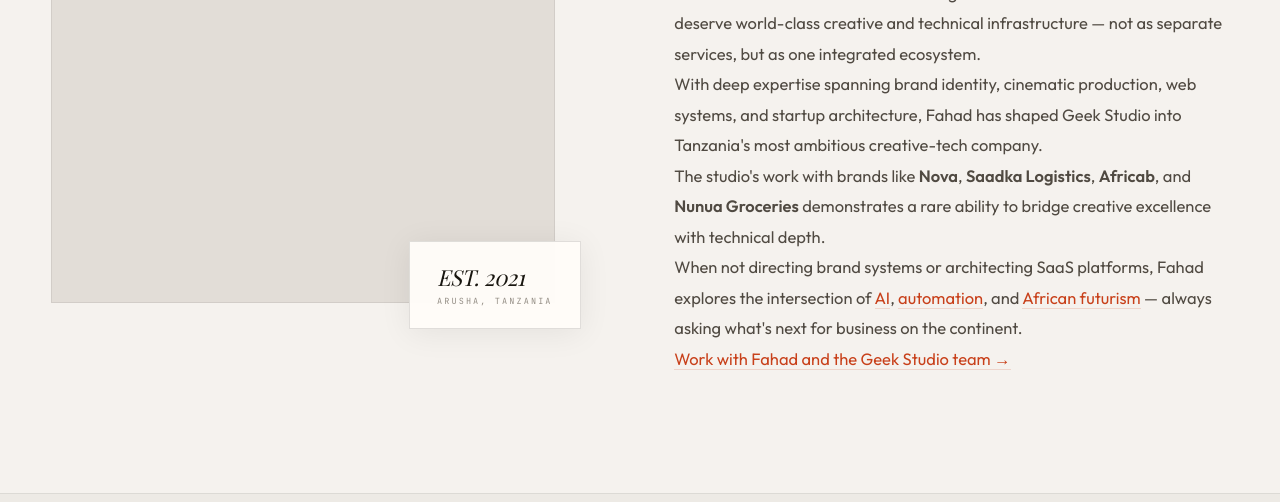
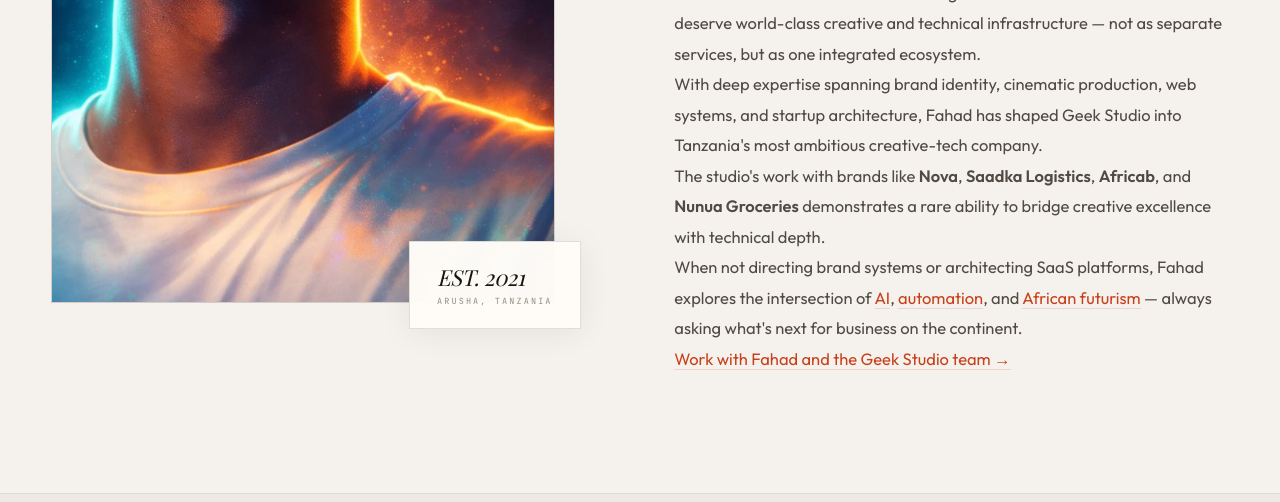
Before and after one commit to fahadkhaj/Geek-Studio, a plain HTML site: page founder.html in a window 1280 px wide. Shown: the part 977-1479 px from the top of the page. Drawn offline with nearby package versions, Linux system fonts and the light colour scheme; a web font is replaced by a local one.

Commit message:
Refactor code structure for improved readability and maintainability

```diff
--- a/founder.html
+++ b/founder.html
@@ -605,7 +605,7 @@
       <!-- PORTRAIT -->
       <div class="founder-portrait-wrap r d2">
         <div class="founder-portrait">
-          <!-- Replace with actual photo: <img src="fahad-portrait.jpg" alt="Fahad Khaj Mwinyi, Founder of Geek Studio"> -->
+          <img src="founder.jpeg" alt="Fahad Khaj Mwinyi, Founder of Geek Studio">
           <div class="founder-portrait-placeholder">Geek Studio</div>
         </div>
         <div class="founder-chip">
```
Also changed, not shown: founder.jpeg (added).
